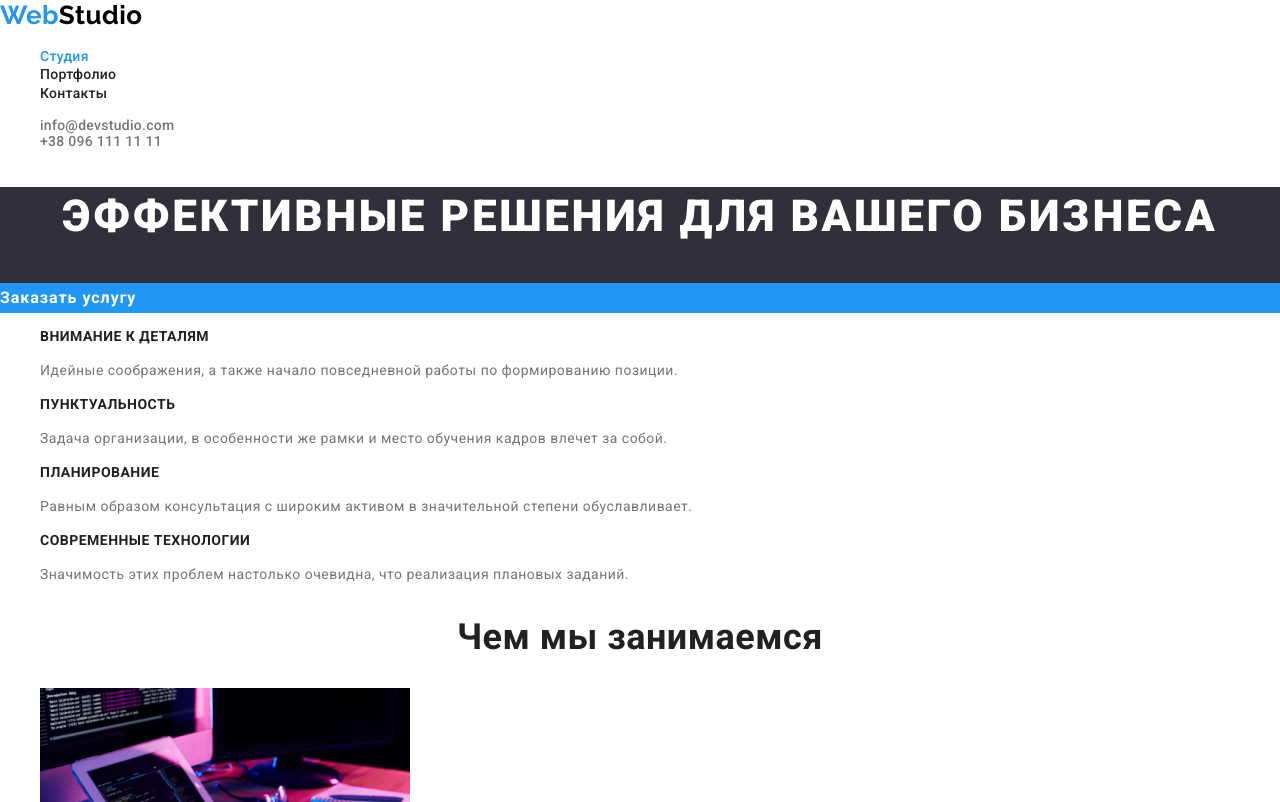
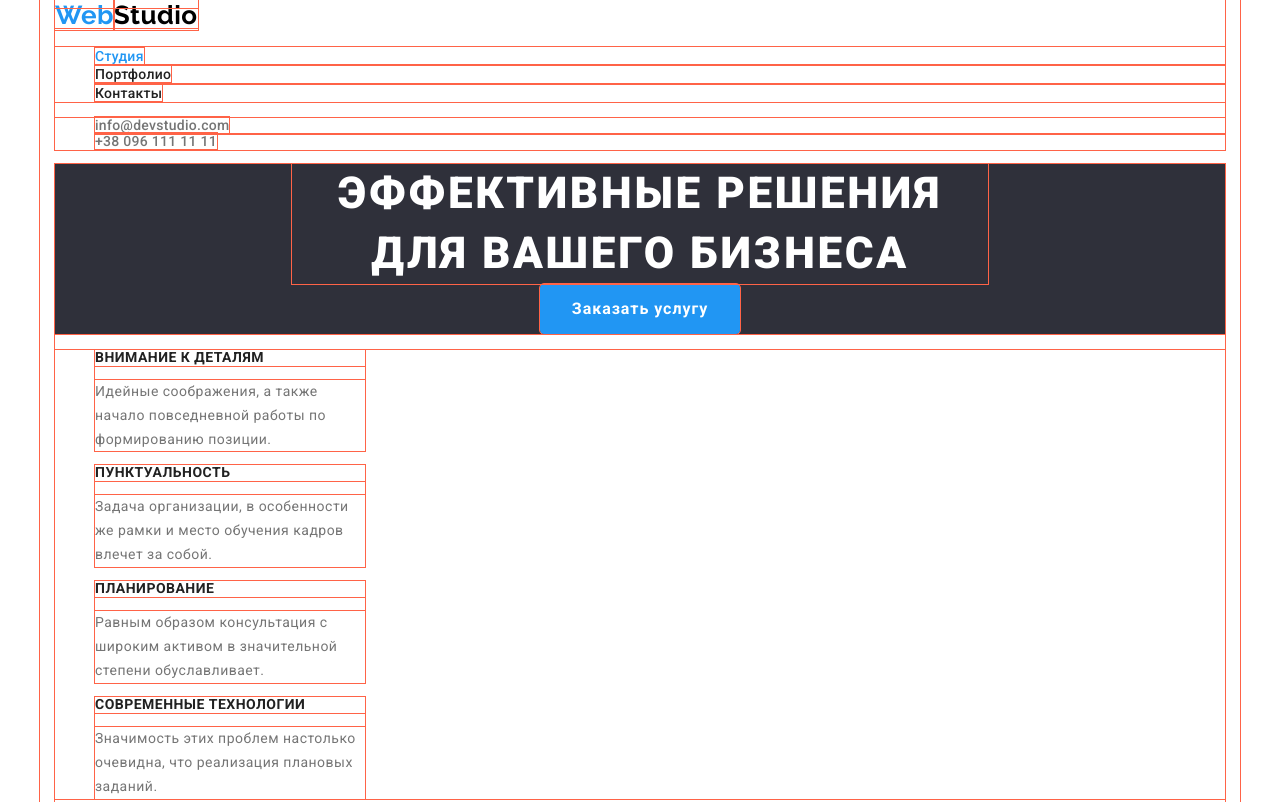
Before and after one commit to Zombik007/goit-markup-hw-02, a plain HTML site: page index.html in a window 1280 px wide. Shown: the top 802 px of the page. Drawn offline with nearby package versions, Linux system fonts and the light colour scheme.

Commit message:
Добавляет контайнер в CSS

```diff
--- a/css/styles.css
+++ b/css/styles.css
@@ -1,4 +1,7 @@
 /* Оглашение переменных */
+* {
+  outline: 1px solid tomato;
+}
 :root {
   --main-text-color: #757575;
   --text-caption-color: #212121;
@@ -14,6 +17,14 @@ body {
   font-size: 16px;
   font-weight: 700;
   letter-spacing: 0.03em;
+}
+
+.container {
+  width: 1200px;
+  padding-left: 15px;
+  padding-right: 15px;
+  margin-left: auto;
+  margin-right: auto;
 }
 
 /* Убирается подчеркивание ссылок */
@@ -85,6 +96,7 @@ li {
 /* Фоновый цвет секции "Герой" */
 .hero {
   background: #2f303a;
+  text-align: center;
 }
 
 /* Cтили для главного заголовка */
@@ -94,15 +106,22 @@ li {
   line-height: 1.36em;
   text-align: center;
   letter-spacing: 0.06em;
+  margin-top: 0;
+  margin-bottom: 0;
+  margin-left: auto;
+  margin-right: auto;
+  width: 696px;
   text-transform: uppercase;
   color: var(--color-white);
 }
 
 /* Стили кнопки секции "Герой" */
 .hero-link {
+  display: inline-block;
+  min-width: 200px;
+  border-radius: 4px;
+  padding: 10px 32px;
   line-height: 30px;
-  display: flex;
-  align-items: center;
   text-align: center;
   letter-spacing: 0.06em;
   color: var(--color-white);
@@ -114,12 +133,17 @@ li {
   display: none;
 }
 
+.features-item,
+.team-list {
+  width: 270px;
+}
 /* Стили заголовков раздела "Особенности" */
 .features-caption {
   font-size: 14px;
   line-height: 1.14em;
   text-transform: uppercase;
   color: var(--text-caption-color);
+  margin-bottom: 10px;
 }
 
 /* Стили текста раздела "Особенности" */
@@ -135,6 +159,15 @@ li {
   line-height: 1.17em;
   text-align: center;
   color: var(--text-caption-color);
+  margin-top: 0;
+  margin-bottom: 50px;
+  margin-left: auto;
+  margin-right: auto;
+}
+
+.occupation-img {
+  margin-top: 0;
+  margin-bottom: 94px;
 }
 
 /* Стили заголовков раздела "Наша команда" */
@@ -143,6 +176,18 @@ li {
   line-height: 1.17em;
   text-align: center;
   color: var(--text-caption-color);
+  margin-bottom: 50px;
+  margin-left: auto;
+  margin-right: auto;
+}
+
+.team-item {
+  width: 270px;
+  margin-left: auto;
+  margin-right: auto;
+  text-align: center;
+  margin-left: auto;
+  margin-right: auto;
 }
 
 /* Стили заголовков карточек раздела "Наша команда" */
--- a/index.html
+++ b/index.html
@@ -22,6 +22,7 @@
     <link rel="stylesheet" href="./css/styles.css" />
   </head>
   <body>
+    <div class="container">
       <!-- Шапка сайта -->
       <header class="header">
         <nav class="header-nav">
@@ -86,8 +87,8 @@
             <li class="features-item">
               <h3 class="features-caption">Пунктуальность</h3>
               <p class="features-text">
-              Задача организации, в особенности же рамки и место обучения кадров
-              влечет за собой.
+                Задача организации, в особенности же рамки и место обучения
+                кадров влечет за собой.
               </p>
             </li>
             <li class="features-item">
@@ -212,7 +213,10 @@
               </a>
             </li>
             <li class="footer-list-item">
-            <a class="footer-text footer-contacts-tel" href="tel:+380961111111">
+              <a
+                class="footer-text footer-contacts-tel"
+                href="tel:+380961111111"
+              >
                 +38 096 111 11 11
               </a>
             </li>
@@ -220,5 +224,6 @@
         </address>
       </footer>
       <!-- /Подвал этой страницы -->
+    </div>
   </body>
 </html>
```
Lines whose indentation alone changed are shown as unchanged.
